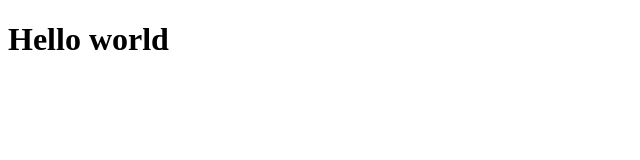
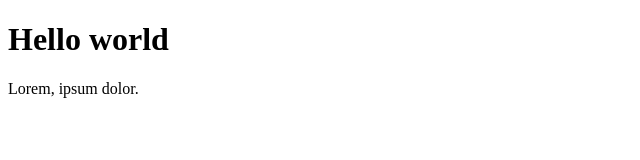
Before and after one commit to kelly9323/project, a plain HTML site: page index.html in a window 1280 px wide. Shown: the whole page, without its empty margins (0-640 px from the left). Drawn offline with Linux system fonts and the light colour scheme.

Commit message:
add text

```diff
--- a/index.html
+++ b/index.html
@@ -8,5 +8,6 @@
   </head>
   <body>
     <h1>Hello world</h1>
+    Lorem, ipsum dolor.
   </body>
 </html>
```
